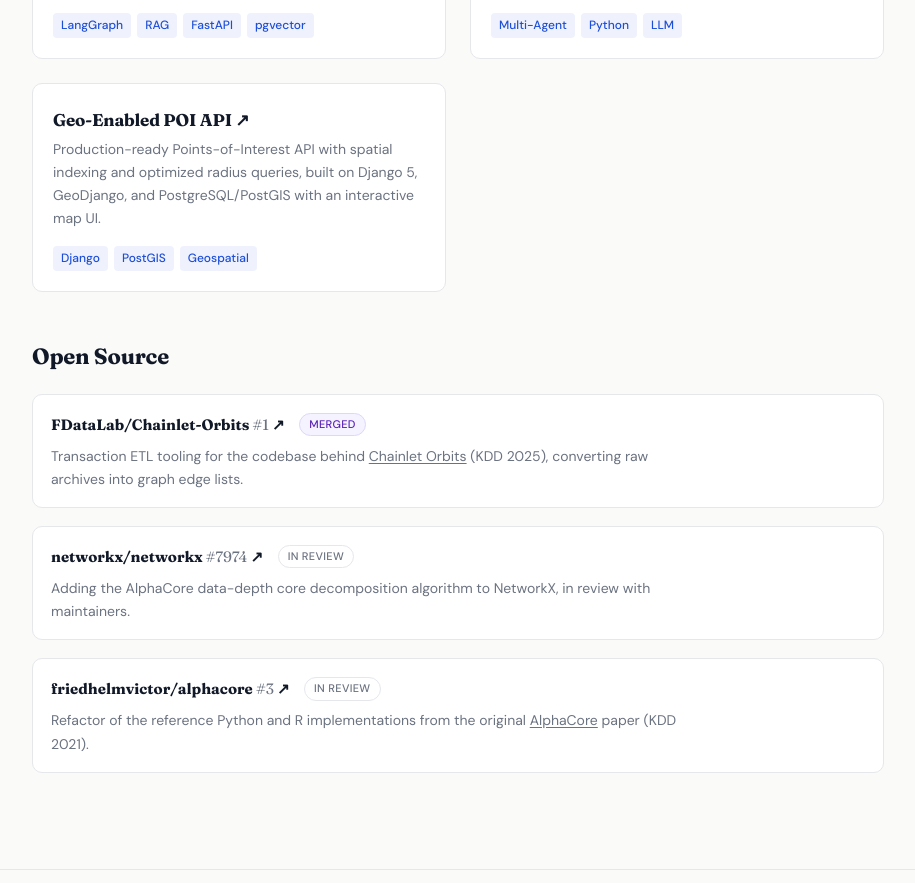
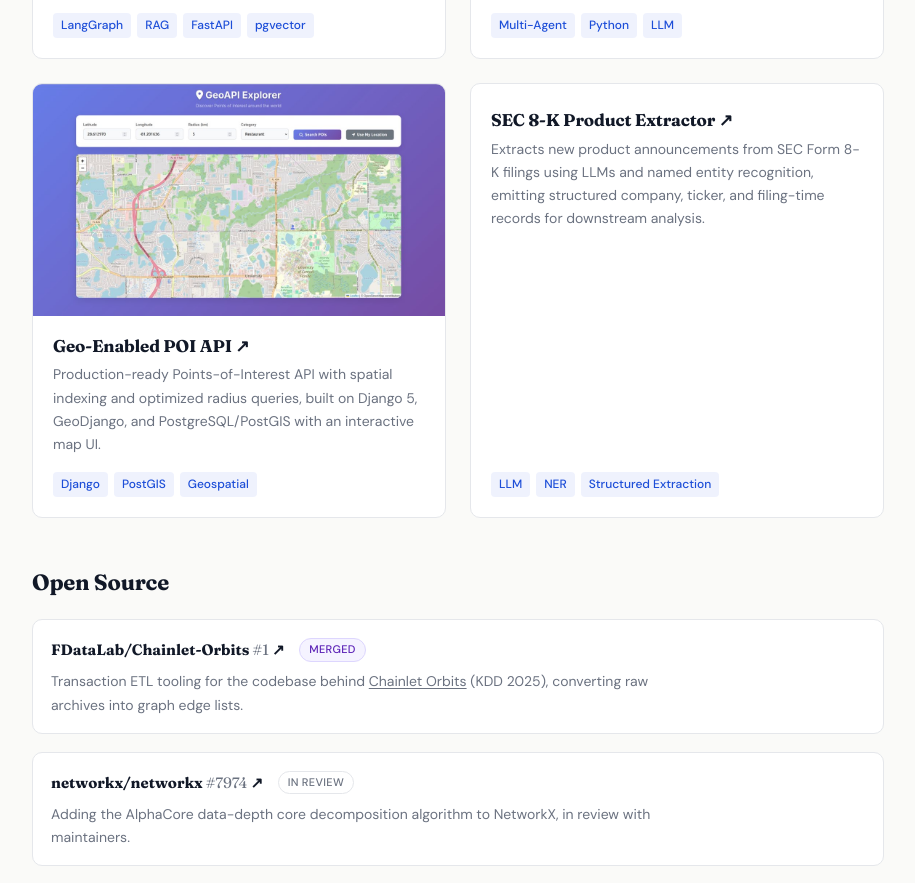
Before and after one commit to prachics/personal_web_static, a website: page src/index.html in a window 1280 px wide. Shown: the part 4131-5014 px from the top of the page, without its empty margins (182-1097 px from the left). Drawn offline with Linux system fonts and the light colour scheme.

Commit message:
Add SEC 8-K extractor card and real POI API screenshot
Surveyed all 38 public repos. Added LLM-SEC-8K-Product-Extractor, which fits
the applied-AI positioning (LLM plus NER over SEC filings into structured
records). Pulled the actual GeoAPI Explorer UI screenshot from the POI repo
rather than using stock art, resized to 1200px and compressed to 110KB.

Co-Authored-By: Claude Opus 5 (1M context) <noreply@anthropic.com>
Claude-Session: https://claude.ai/code/session_01PoPwdoTnYDAw67wA2eDH4p

```diff
--- a/src/index.html
+++ b/src/index.html
@@ -207,11 +207,27 @@
 
           <li class="project-card">
             <a href="https://github.com/prachics/geo-enabled-poi-api" target="_blank" rel="noopener" class="project-link">
+              <div class="project-img-wrap">
+                <img src="./images/project-poi-api.jpg" alt="GeoAPI Explorer map interface" loading="lazy" />
+              </div>
               <div class="project-info">
                 <h3 class="project-name">Geo-Enabled POI API ↗</h3>
                 <p class="project-desc">Production-ready Points-of-Interest API with spatial indexing and optimized radius queries, built on Django 5, GeoDjango, and PostgreSQL/PostGIS with an interactive map UI.</p>
                 <ul class="project-tags">
                   <li>Django</li><li>PostGIS</li><li>Geospatial</li>
+                </ul>
+              </div>
+            </a>
+          </li>
+
+
+          <li class="project-card">
+            <a href="https://github.com/prachics/LLM-SEC-8K-Product-Extractor" target="_blank" rel="noopener" class="project-link">
+              <div class="project-info">
+                <h3 class="project-name">SEC 8-K Product Extractor ↗</h3>
+                <p class="project-desc">Extracts new product announcements from SEC Form 8-K filings using LLMs and named entity recognition, emitting structured company, ticker, and filing-time records for downstream analysis.</p>
+                <ul class="project-tags">
+                  <li>LLM</li><li>NER</li><li>Structured Extraction</li>
                 </ul>
               </div>
             </a>
```
Also changed, not shown: src/images/project-poi-api.jpg (added).
